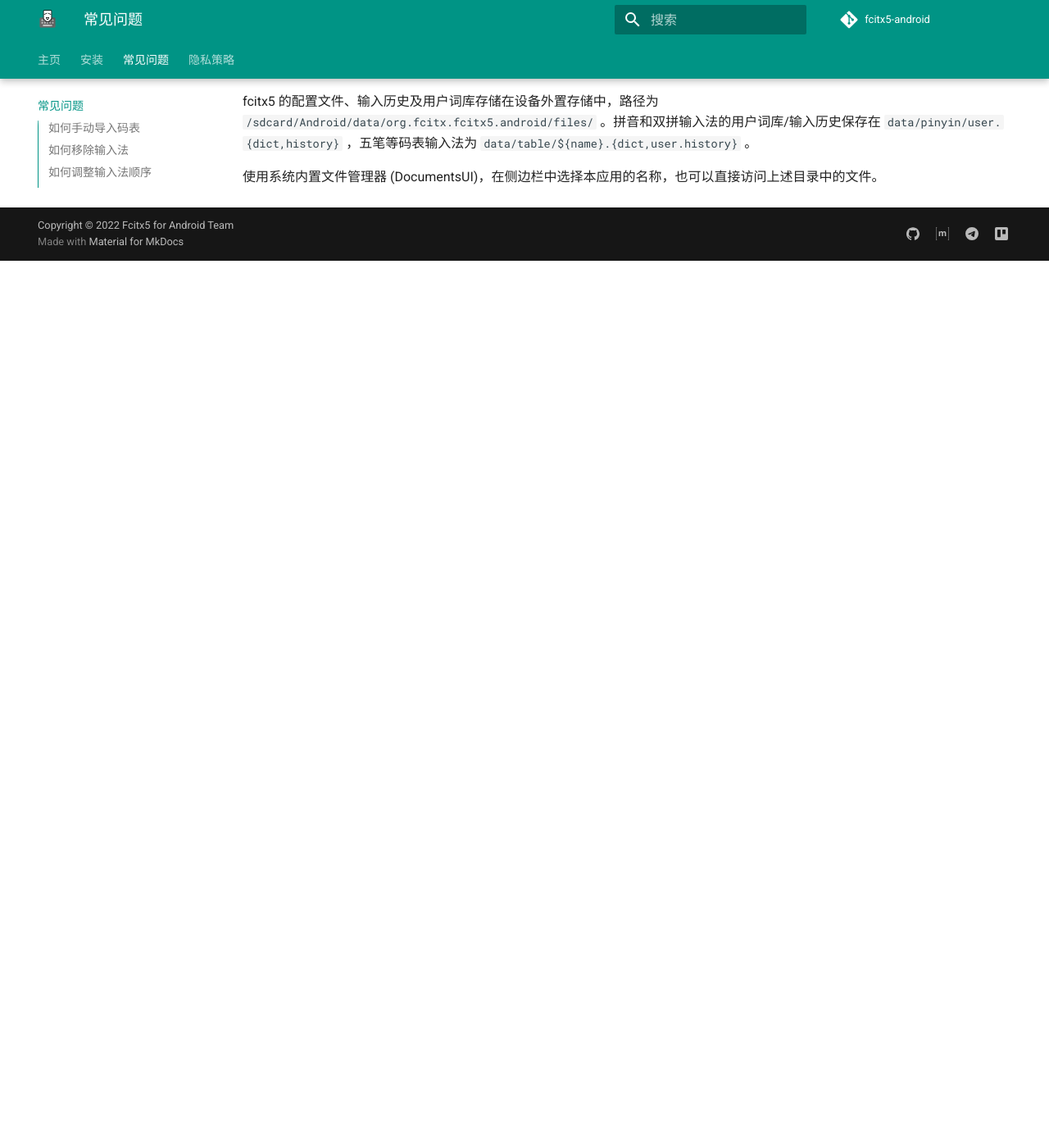
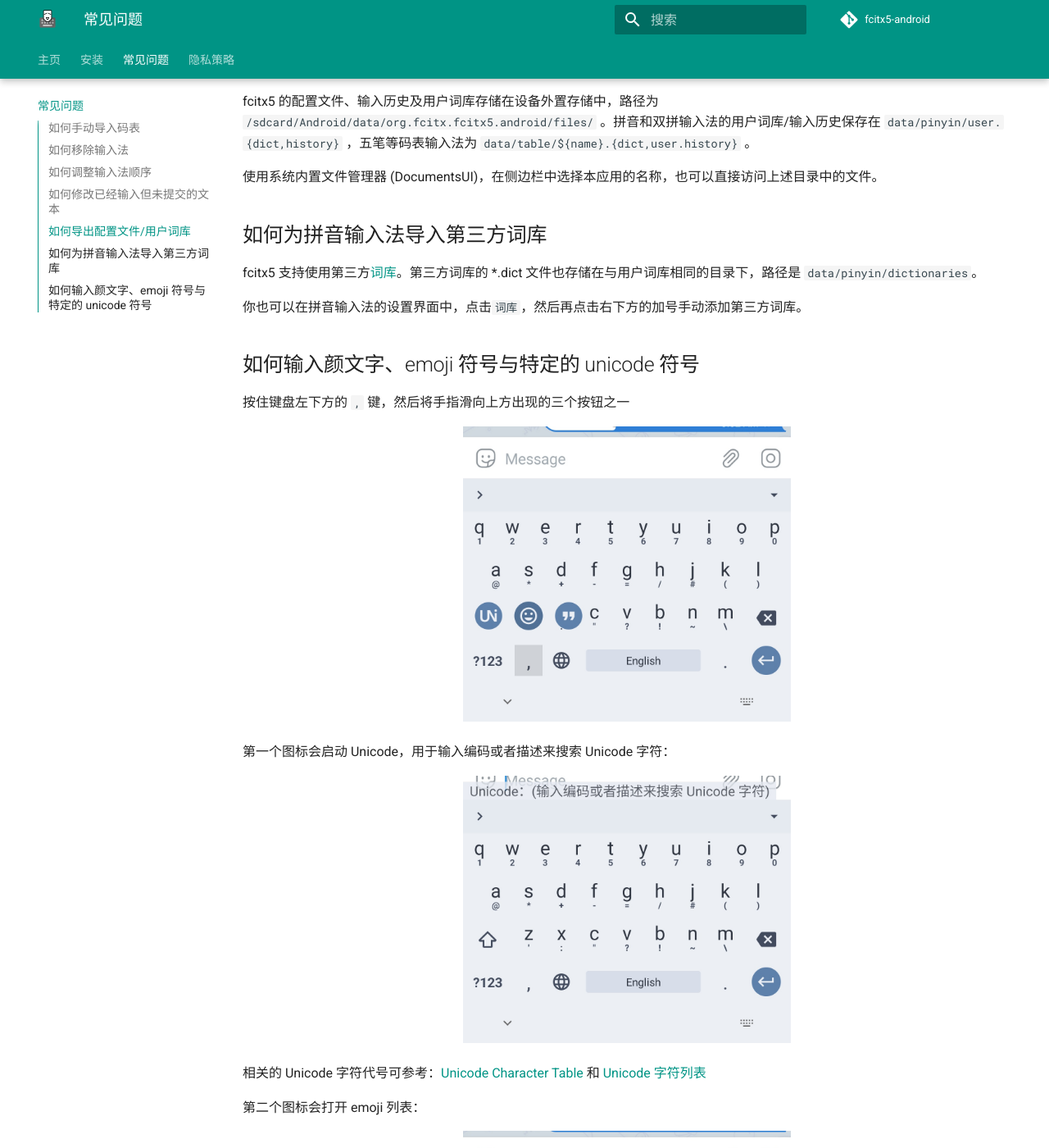
Before and after one commit to fcitx5-android/fcitx5-android.github.io, an MkDocs documentation site: the page built from docs/faq.md, in a window 1280 px wide and 1400 px high, scrolled down 1411 px. Shown: the whole window at 82% size. Built offline with MkDocs 1.6.1 and Material for MkDocs 9.7.7, drawn with Linux system fonts in a browser that asks for light colours; comment, search, counter and statistics services are not loaded; before the commit the page ends 1729 px from its top, so only the background shows below that; some of the changed text lies outside the part shown.

Commit message:
Add instructions for some features (#4)

```diff
--- a/docs/faq.md
+++ b/docs/faq.md
@@ -49,3 +49,31 @@
 fcitx5 的配置文件、输入历史及用户词库存储在设备外置存储中，路径为 `/sdcard/Android/data/org.fcitx.fcitx5.android/files/` 。拼音和双拼输入法的用户词库/输入历史保存在 `data/pinyin/user.{dict,history}` ，五笔等码表输入法为 `data/table/${name}.{dict,user.history}` 。
 
 使用系统内置文件管理器 (DocumentsUI)，在侧边栏中选择本应用的名称，也可以直接访问上述目录中的文件。
+
+## 如何为拼音输入法导入第三方词库
+
+fcitx5 支持使用第三方[词库](https://wiki.archlinux.org/title/Fcitx5_(%E7%AE%80%E4%BD%93%E4%B8%AD%E6%96%87)#%E8%AF%8D%E5%BA%93)。第三方词库的 *.dict 文件也存储在与用户词库相同的目录下，路径是 `data/pinyin/dictionaries`。
+
+你也可以在拼音输入法的设置界面中，点击`词库`，然后再点击右下方的加号手动添加第三方词库。
+
+## 如何输入颜文字、emoji 符号与特定的 unicode 符号
+
+按住键盘左下方的 `,` 键，然后将手指滑向上方出现的三个按钮之一
+
+<center><img src="/assets/emoji-01.jpeg" alt="drawing" width="400"/></center>
+
+第一个图标会启动 Unicode，用于输入编码或者描述来搜索 Unicode 字符：
+
+<center><img src="/assets/unicode-01.jpeg" alt="drawing" width="400"/></center>
+
+相关的 Unicode 字符代号可参考：[Unicode Character Table](https://unicode-table.com/en/) 和 [Unicode 字符列表](https://zh.m.wikipedia.org/zh-cn/Unicode%E5%AD%97%E7%AC%A6%E5%88%97%E8%A1%A8)
+
+第二个图标会打开 emoji 列表：
+
+<center><img src="/assets/emoji-02.jpeg" alt="drawing" width="400"/></center>
+
+点击左下方的 `:-)` 可以切换至颜文字列表。
+
+第三个图标会激活快速输入功能：
+
+<center><img src="/assets/quick-input-01.jpeg" alt="drawing" width="400"/></center>
```
Also changed, not shown: docs/assets/emoji-01.jpeg (added), docs/assets/emoji-02.jpeg (added), docs/assets/quick-input-01.jpeg (added), docs/assets/unicode-01.jpeg (added).
